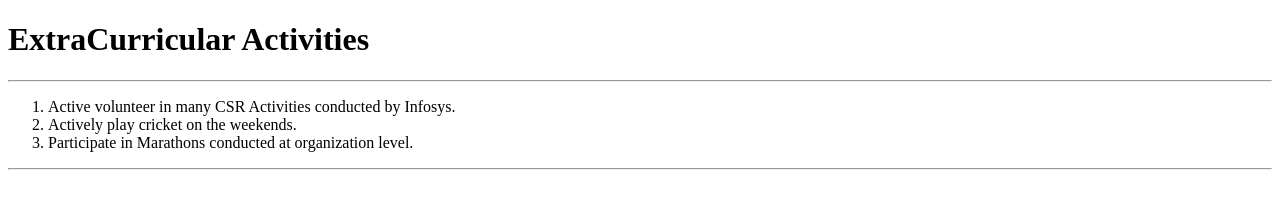
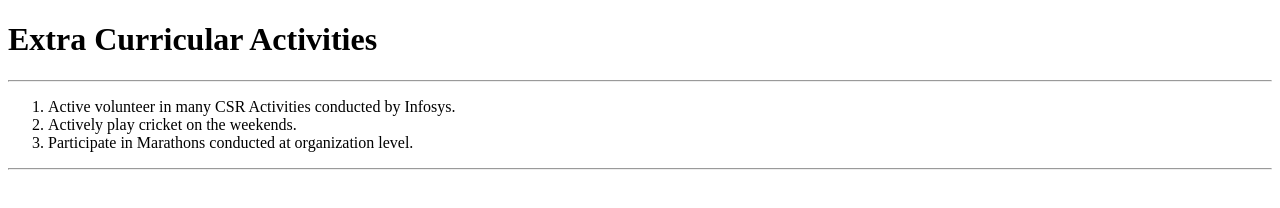
Before and after one commit to Ganesh934532/Resume-Ganesh, a plain HTML site: page extracurricular.html in a window 1280 px wide. Drawn offline with Linux system fonts and the light colour scheme.

Commit message:
Update extracurricular.html

```diff
--- a/extracurricular.html
+++ b/extracurricular.html
@@ -2,10 +2,10 @@
 <html lang = "en">
     <head>
         <meta charset = "UTF-8">
-        <title>ExtraCurricular</title>
+        <title>Extracurricular</title>
     </head>
     <body>
-        <h1>ExtraCurricular Activities</h1>
+        <h1>Extra Curricular Activities</h1>
         <hr>
         <ol>
             <li>
```
